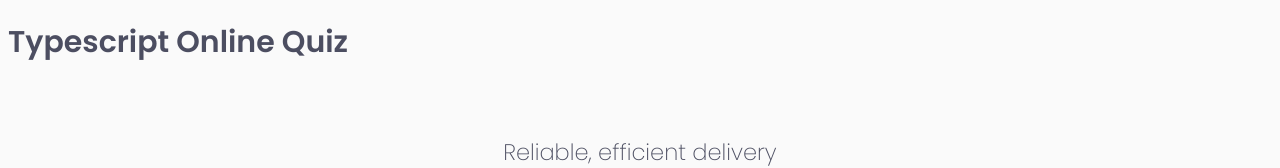
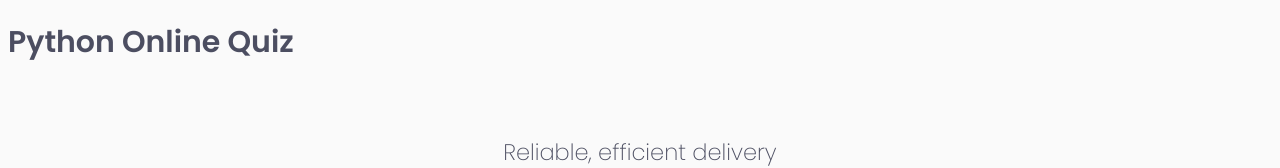
Before and after one commit to anhquan268/quizApp, a plain HTML site: page index.html in a window 1280 px wide. Shown: the top 168 px of the page. Drawn offline with Linux system fonts and the light colour scheme.

Commit message:
change title 1

```diff
--- a/index.html
+++ b/index.html
@@ -36,7 +36,7 @@
   </head>
   <body>
     <div>
-      <h1>Typescript Online Quiz</h1>
+      <h1>Python Online Quiz</h1>
     </div>
     <div class="box">
       <header>
```
